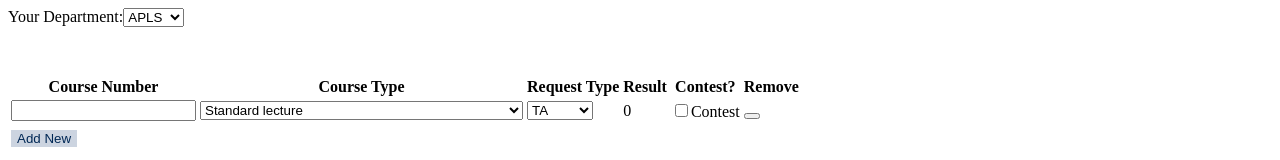
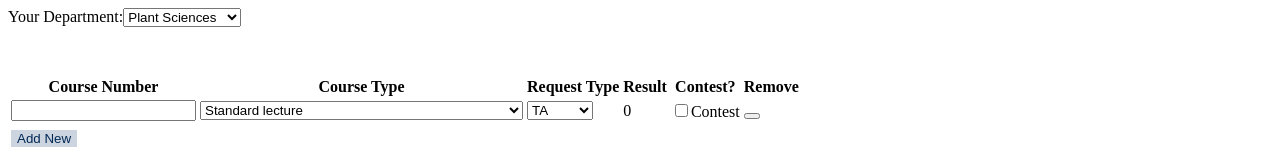
Before and after one commit to ucdavis/tacos, a React app in the folder src/tacos.mvc/: page / in a window 1280 px wide. Shown: the top 160 px of the page. Built offline with nearby package versions, Linux system fonts and the light colour scheme; the HTML template or start-up script is replaced by a standard one.

Commit message:
slight department update

```diff
--- a/src/tacos.mvc/ClientApp/components/Departments.tsx
+++ b/src/tacos.mvc/ClientApp/components/Departments.tsx
@@ -18,9 +18,9 @@ export default class Departments extends React.PureComponent<IProps, {}> {
           value={this.props.department}
           onChange={e => this.props.onChange(e.target.value)}
         >
-          <option>AANS</option>
-          <option>APLS</option>
-          <option>LAWR</option>
+          <option value="AANS">Animal Science</option>
+          <option value="APLS">Plant Sciences</option>
+          <option value="LAWR">Land, Air, Water</option>
         </select>
       </div>
     );
```
